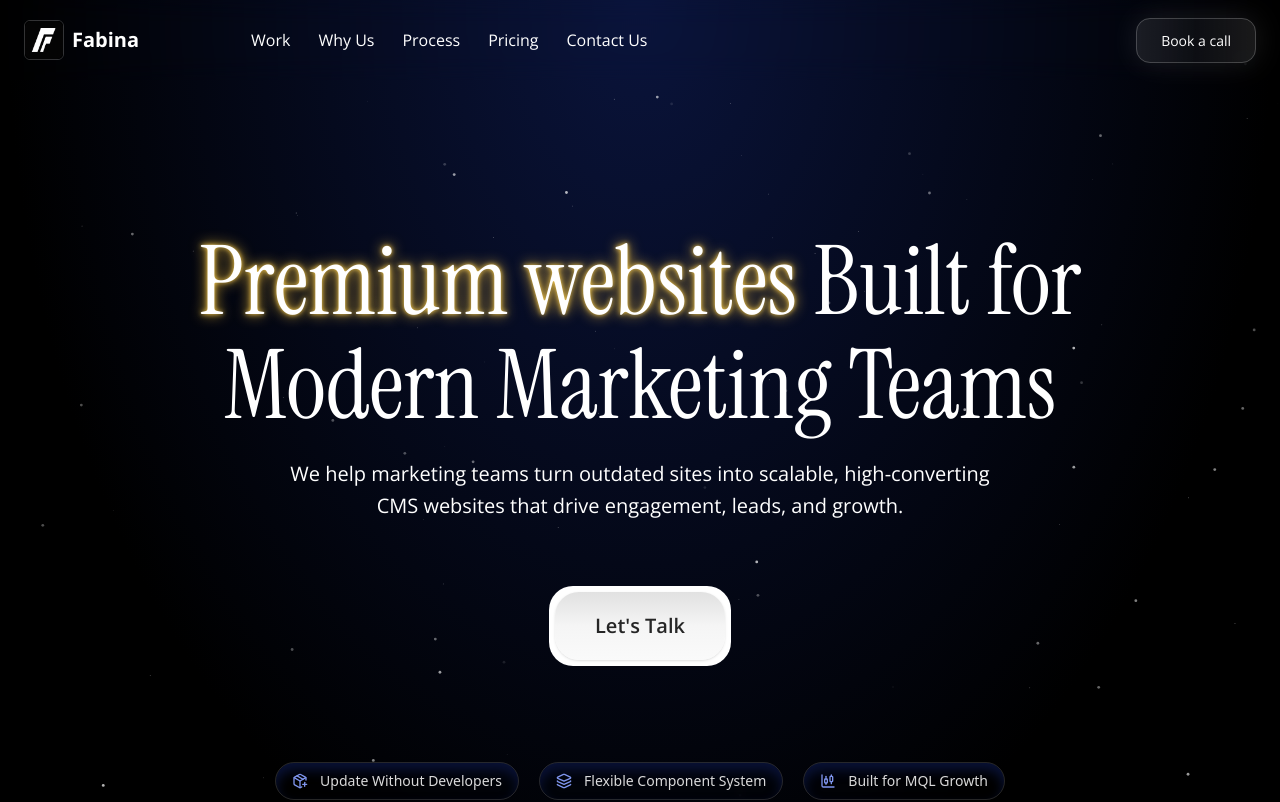
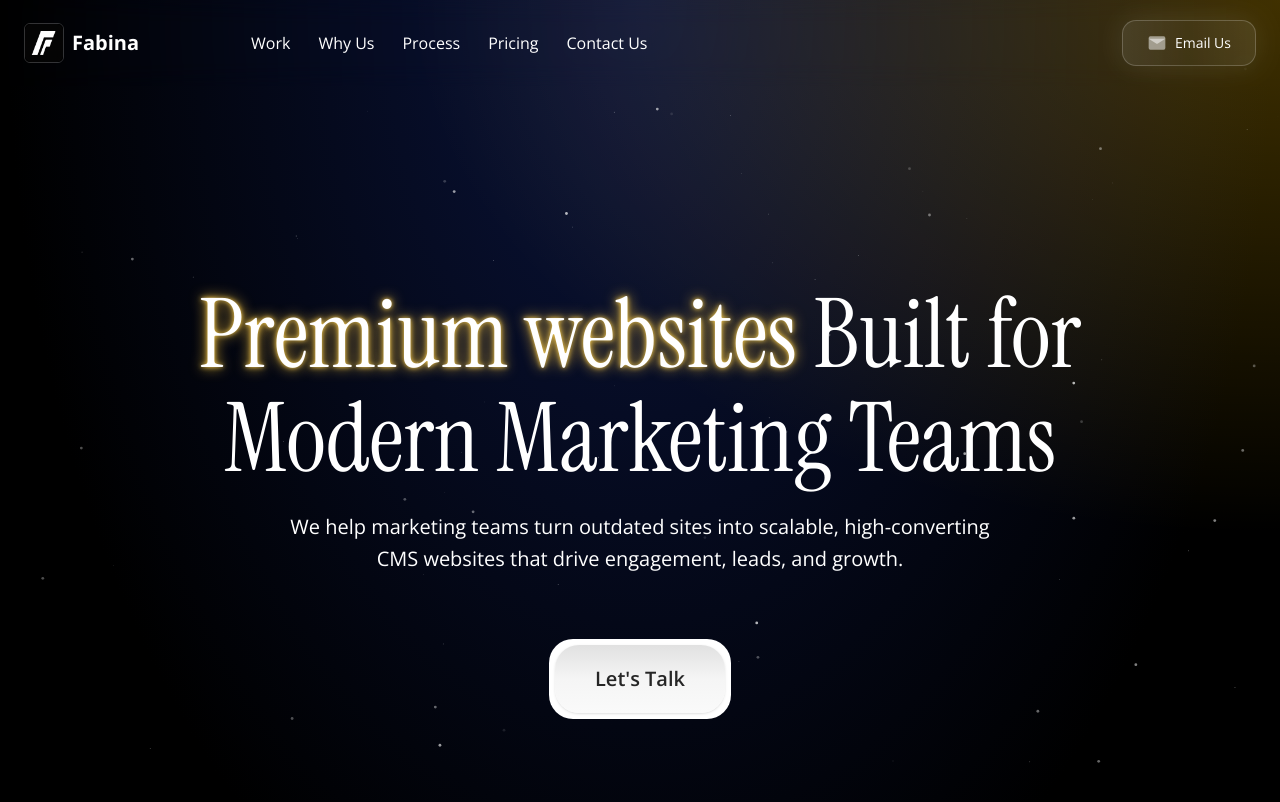
Before and after one commit to wasifkareem/agency-site, a React (Vite) app: page / in a window 1280 px wide. Shown: the top 802 px of the page. Built offline with nearby package versions, Linux system fonts and the light colour scheme.

Commit message:
:fix:minor

```diff
--- a/src/comp/Founder.jsx
+++ b/src/comp/Founder.jsx
@@ -39,7 +39,7 @@ const Founder = () => {
             <ArrowUpRight size={18} className="text-neutral-600 group-hover:text-white group-hover:-translate-y-0.5 group-hover:translate-x-0.5 transition-all" />
           </a>
 
-           <a href="mailto:wasifkareem2762@gmail.com" className="group flex items-center justify-between py-3 border-b border-neutral-800 text-neutral-300 hover:text-white transition-colors">
+           <a href="mailto:wasif@fabina.studio" className="group flex items-center justify-between py-3 border-b border-neutral-800 text-neutral-300 hover:text-white transition-colors">
             <span className="font-medium">Email</span>
             <ArrowUpRight size={18} className="text-neutral-600 group-hover:text-white group-hover:-translate-y-0.5 group-hover:translate-x-0.5 transition-all" />
           </a>
--- a/src/comp/Hero.jsx
+++ b/src/comp/Hero.jsx
@@ -11,7 +11,7 @@ import {
 } from "lucide-react";
 const Hero = () => {
   return (
-    <div className=" h-[760px] sm:h-[950px] relative flex justify-center flex-col items-center ">
+    <div className=" h-[760px] sm:h-[1050px] relative flex justify-center flex-col items-center ">
       {/* <HeroRipple
         style={{
           background: "linear-gradient(180deg,#081426 0%, #052033 100%)",
@@ -20,6 +20,7 @@ const Hero = () => {
 
       <Nav />
 
+      <div className="absolute top-0 right-0 w-[80%] h-[60%] z-20 pointer-events-none bg-[radial-gradient(ellipse_at_top_right,rgba(255,193,1,0.25)_0%,rgba(0,0,0,0)_60%)] mix-blend-screen"></div>
       <Particles
         className="absolute inset-0  top-0 bg-[radial-gradient(ellipse_at_top,rgba(10,20,60,1)_0%,rgba(0,0,0,1)_70%)]  left-0 h-full  w-full "
         quantity={100}
@@ -57,38 +58,38 @@ const Hero = () => {
           <p
             className=" flex gap-3 items-center rounded-full px-6 py-2  group rounded-full px-6 py-2 backdrop-blur-xs border border-white/15
              shadow-[0_6px_16px_rgba(0,0,0,0.5)]
-             [box-shadow:inset_0_7px_12px_rgba(9,18,55,2)] text-white/85 hover:bg-[#dddcff0e] transition-all  text-sm
+             [box-shadow:inset_0_10px_12px_rgba(9,18,55,2)] text-white/85 hover:bg-[#dddcff0e] transition-all  text-sm
     md:p-2 md:px-4"
           >
             <PackagePlus
               className=" text-shadow-2xs text-[#7f95ee] "
               size={16}
             />
-            Update Without Developers
+            Composable CMS Sites
           </p>
           <p
             className=" flex gap-3 items-center rounded-full px-6 py-2  group rounded-full px-6 py-2 backdrop-blur-xs border border-white/15
             shadow-[0_6px_16px_rgba(0,0,0,0.5)]
-            [box-shadow:inset_0_7px_12px_rgba(9,18,55,2)] text-white/85 hover:bg-[#dddcff0e] transition-all  text-sm
+            [box-shadow:inset_0_10px_12px_rgba(9,18,55,2)] text-white/85 hover:bg-[#dddcff0e] transition-all  text-sm
    md:p-2 md:px-4"
           >
             <Layers
               className="  text-[#7f95ee]  transition-all text-shadow-2xs drop-shadow-amber-500"
               size={16}
             />
-            Flexible Component System
+           Scalable Design
           </p>
           <p
             className=" flex gap-3 items-center rounded-full px-6 py-2  group rounded-full px-6 py-2 backdrop-blur-xs border border-white/15
              shadow-[0_6px_16px_rgba(0,0,0,0.5)]
-             [box-shadow:inset_0_7px_12px_rgba(9,18,55,2)] text-white/85 hover:bg-[#dddcff0e] transition-all  text-sm
+             [box-shadow:inset_0_10px_12px_rgba(9,18,55,2)] text-white/85 hover:bg-[#dddcff0e] transition-all  text-sm
     md:p-2 md:px-4"
           >
             <CandlestickChart
               className=" text-[#7f95ee]    text-shadow-2xs drop-shadow-amber-500"
               size={16}
             />
-            Built for MQL Growth
+            Built for Conversions
           </p>
         </div>
       </div>
--- a/src/comp/Nav.jsx
+++ b/src/comp/Nav.jsx
@@ -1,12 +1,13 @@
 import React from "react";
 import fabinaIcon from "../assets/fabina-icon.png";
 import { Link } from "react-router-dom";
+import { Mail, MailIcon, MailOpen } from "lucide-react";
 
 const Nav = () => {
   return (
     <div className="  flex font-openSans px-6 justify-between z-10 items-center backdrop-blur-md text-white max-w-7xl  w-full py-5 ">
       <div className=" flex items-center gap-28 justify-between">
-        <Link to="/" className=" flex items-center gap-2 font-bold text-2xl font-openSans md:text-xl"><img className=" h-10 border rounded-sm border-white/20" src={fabinaIcon}/>Fabina</Link>
+        <Link to="/" className=" flex items-center gap-2 font-bold text-2xl font-openSans md:text-xl"><img className=" h-10 border rounded-sm border-white/20 z-30" src={fabinaIcon}/>Fabina</Link>
         <div className=" hidden md:flex flex-row text-md gap-7">
           <div>
             <a href="/#work">Work</a>
@@ -25,13 +26,13 @@ const Nav = () => {
         </div>
       </div>
 
-      <div>
-        <Link to="/contact"
-          className="border border-white/20
+      <div className="cursor-pointer">
+        <Link to="mailto:wasif@fabina.studio"
+          className="border  hover:bg-white/10  transition-all border-white/20
   backdrop-blur-xl bg-linear-to-r px-5 p-3 md:p-3 md:px-6 rounded-xl text-sm from-white/10 via-white/5 to-white/10
-  shadow-[0_0_30px_rgba(255,255,255,0.1)] "
+  shadow-[0_0_30px_rgba(255,255,255,0.1)] flex items-center gap-2"
         >
-          Book a call
+          <MailIcon className=" stroke-none fill-white/50" size={20}/><span className=" hidden md:block">Email Us</span>
         </Link>
       </div>
     </div>
--- a/src/pages/Contact.jsx
+++ b/src/pages/Contact.jsx
@@ -1,9 +1,11 @@
 import React, { useState, useEffect } from 'react';
 import { BookerEmbed } from "@calcom/atoms";
 import "@calcom/atoms/globals.min.css";
-import { Loader2 } from "lucide-react";
+import { Loader2, MailIcon } from "lucide-react";
 import { motion } from "motion/react";
 import fabinaIcon from "../assets/fabina-icon.png";
+import Nav from '../comp/Nav';
+import { Link } from 'react-router-dom';
 
 const Contact = () => {
   const [isLoaded, setIsLoaded] = useState(false);
@@ -16,19 +18,36 @@ const Contact = () => {
 
   return (
     <div className="w-full min-h-screen bg-black text-white flex flex-col items-center">
-      <a href="/" className=" flex items-center mt-20 my-5 gap-2 font-bold text-2xl font-openSans md:text-xl">
-        <img className=" h-10 border rounded-sm  border-white/20" src={fabinaIcon}/>Fabina
-      </a>
+         <div className="  flex font-openSans px-6 justify-between z-10 items-center backdrop-blur-md text-white max-w-7xl  w-full py-5 ">
+      <div className=" flex items-center gap-28 justify-between">
+        <Link to="/" className=" flex items-center gap-2 font-bold text-2xl font-openSans md:text-xl"><img className=" h-10 border rounded-sm border-white/20 z-30" src={fabinaIcon}/>Fabina</Link>
+      </div>
+
+      <div className="cursor-pointer">
+        <Link to="mailto:wasif@fabina.studio"
+          className="border  hover:bg-white/10  transition-all border-white/20
+  backdrop-blur-xl bg-linear-to-r px-5 p-3 md:p-3 md:px-6 rounded-xl text-sm from-white/10 via-white/5 to-white/10
+  shadow-[0_0_30px_rgba(255,255,255,0.1)] flex items-center gap-2"
+        >
+          <MailIcon className=" stroke-none fill-white/50" size={20}/><span className=" hidden md:block">Email Us</span>
+        </Link>
+      </div>
+    </div>
       <motion.div
         initial={{ width: "400px", opacity: 0 }}
         animate={{ width: isLoaded ? "fit-content" : "400px", opacity: 1 }}
         transition={{ duration: 0.8, ease: "easeInOut" }}
-        className="mt-1 bg-white rounded-xl p-4 overflow-hidden shadow-2xl"
+        className=" bg-white rounded-xl p-4 mt-14 overflow-hidden shadow-2xl"
         style={{ maxWidth: "90vw" }}
       >
         {!isLoaded && (
-          <div className="flex justify-center items-center h-[600px]">
-            <img src={fabinaIcon} className="animate-pulse rounded-sm text-black w-10 h-10" />
+          <div className="flex flex-col items-center justify-center text-neutral-900 text-lg h-[600px]">
+                        <img src={fabinaIcon} className="animate-pulse my-5 rounded-sm text-black w-10 h-10" />
+           <div>
+             <span className="font-semibold">Book a 15 min call.</span><br/>
+
+And we'll reach out.
+           </div>
           </div>
         )}
         <div className={isLoaded ? "block opacity-100 transition-opacity duration-500" : "hidden opacity-0"}>
```
